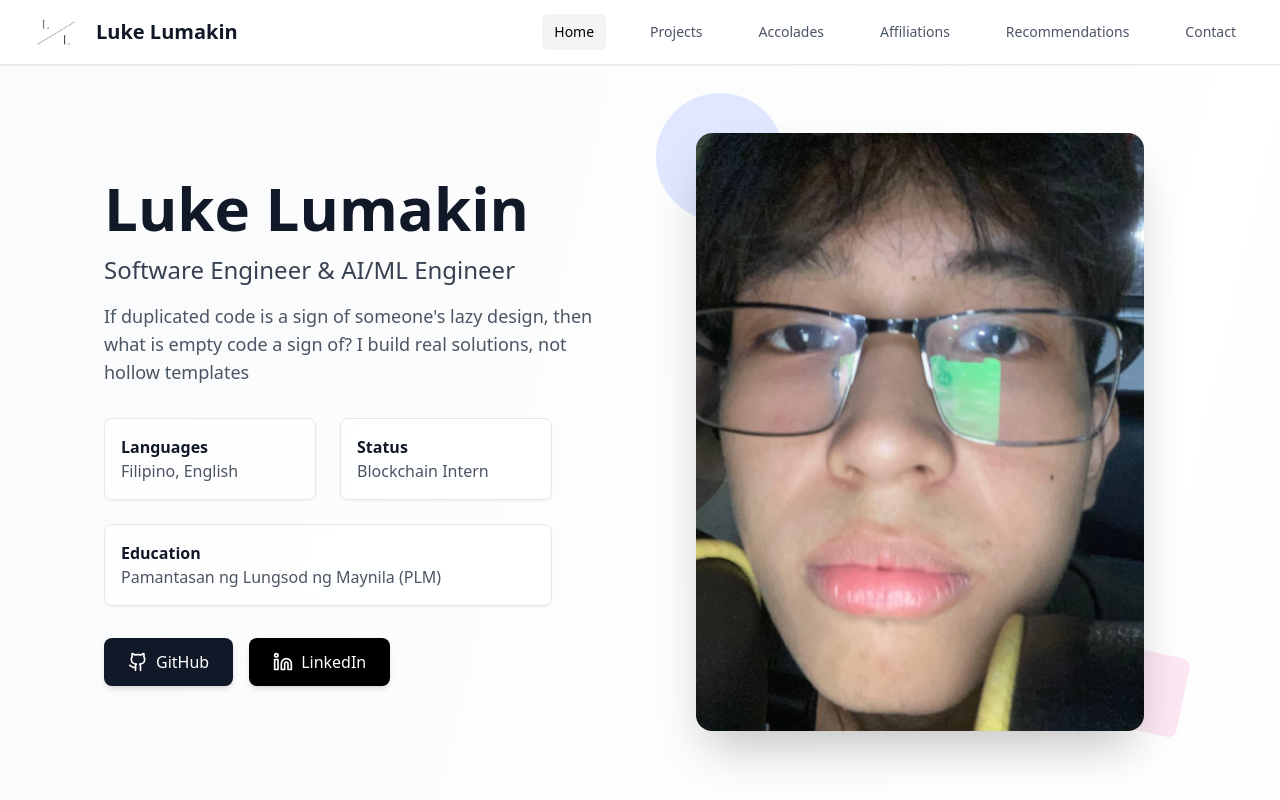
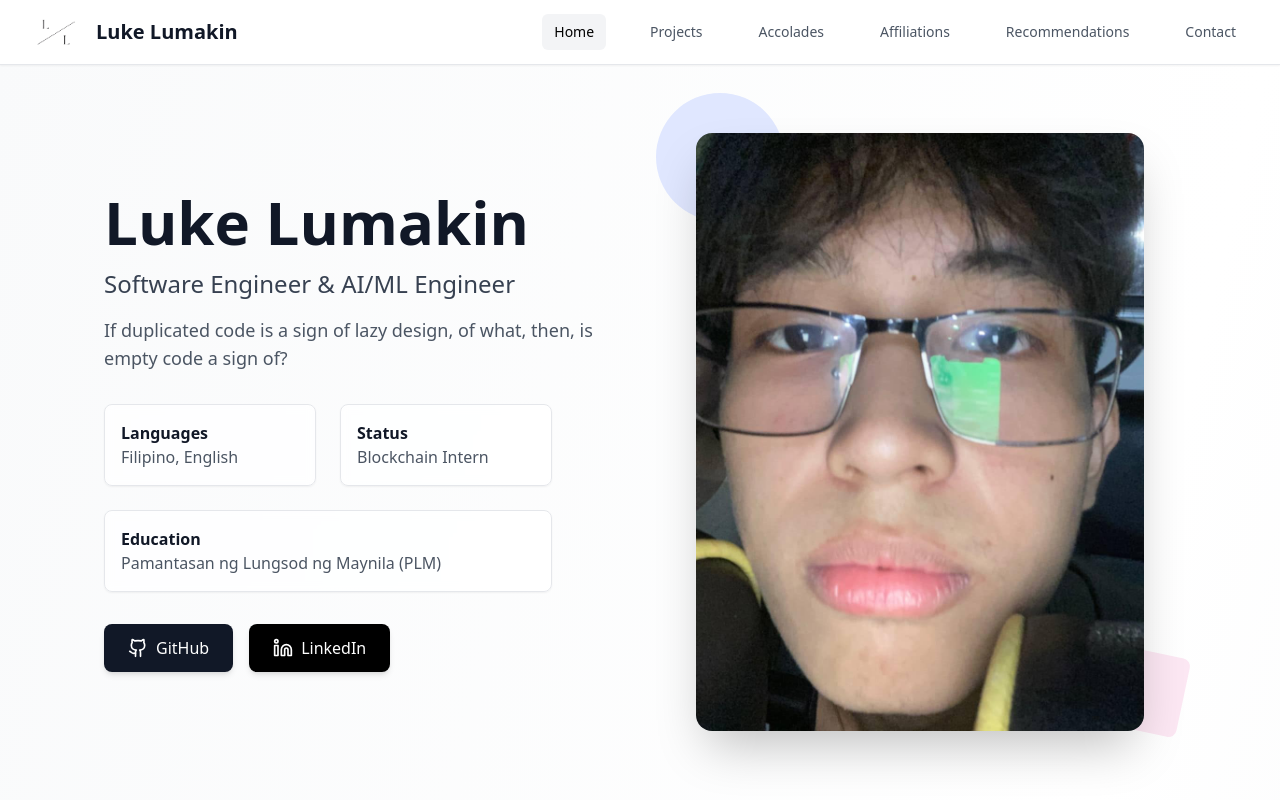
Before and after one commit to lukegabriel520/Portfolio, a React (Vite) app: page / in a window 1280 px wide. Shown: the top 800 px of the page. Built offline with nearby package versions, Linux system fonts and the light colour scheme.

Commit message:
Initial commit

```diff
--- a/src/data/portfolioData.ts
+++ b/src/data/portfolioData.ts
@@ -251,7 +251,7 @@ export const testimonials: Testimonial[] = [
 export const personalInfo = {
   name: "Luke Lumakin",
   role: "Software Engineer & AI/ML Engineer",
-  slogan: "If duplicated code is a sign of someone's lazy design, then what is empty code a sign of? I build real solutions, not hollow templates",
+  slogan: "If duplicated code is a sign of lazy design, of what, then, is empty code a sign of?",
   languages: ["Filipino", "English"],
   status: "Blockchain Intern",
   school: "Pamantasan ng Lungsod ng Maynila (PLM)",
```
